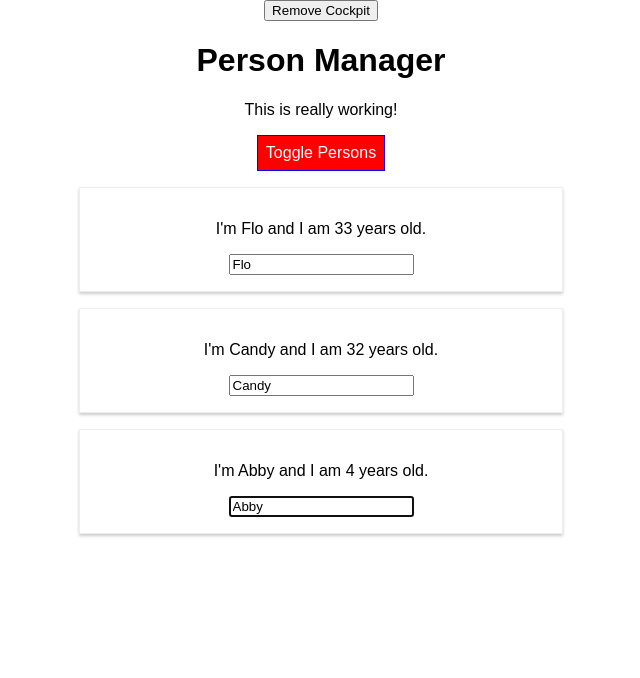
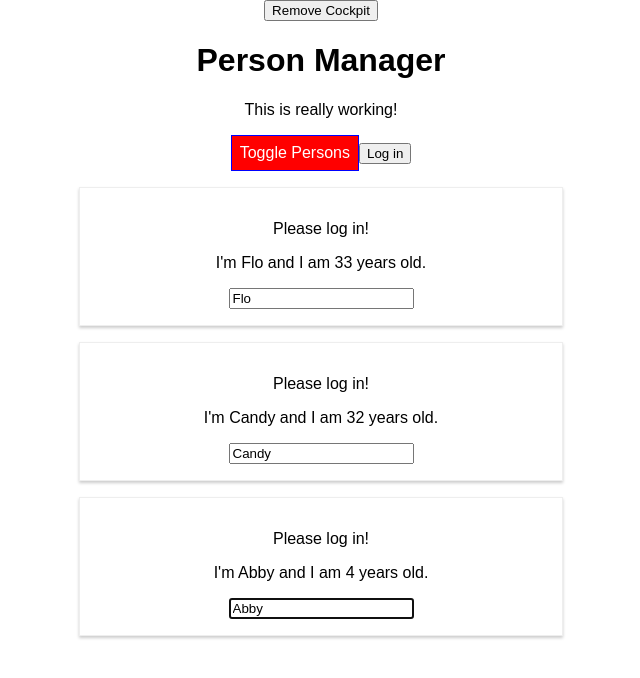
Before and after one commit to florianbar/react-complete-guide, a React app: page / in a window 1280 px wide. Shown: the top 678 px of the page, without its empty margins (319-959 px from the left). Built offline with nearby package versions, Linux system fonts and the light colour scheme.

Commit message:
Added prop chain as example (to be removed)

```diff
--- a/src/components/Cockpit/Cockpit.js
+++ b/src/components/Cockpit/Cockpit.js
@@ -47,6 +47,7 @@
                 onClick={props.clicked}>
                 Toggle Persons
             </button>
+            <button onClick={props.login}>Log in</button>
         </div>
     );
 };
--- a/src/components/Persons/Person/Person.js
+++ b/src/components/Persons/Person/Person.js
@@ -19,6 +19,7 @@
         console.log("[Person.js] rendering...");
 
         return <Fragment>
+            {this.props.isAuth ? <p>Authenticaed!</p> : <p>Please log in!</p>}
             <p onClick={this.props.myClick}>
                 I'm {this.props.name} and I am {this.props.age} years old.
             </p>
--- a/src/components/Persons/Persons.js
+++ b/src/components/Persons/Persons.js
@@ -50,7 +50,8 @@
                 myClick={() => this.props.clicked(index)}
                 name={person.name}
                 age={person.age}
-                changeName={(event) => this.props.changed(event, person.id)} />
+                changeName={(event) => this.props.changed(event, person.id)}
+                isAuth={this.props.isAuthenticated} />
         });
 
         return persons;
--- a/src/containers/App.js
+++ b/src/containers/App.js
@@ -16,7 +16,8 @@
     otherState: "Some other value",
     showPersons: false,
     showCockpit: true,
-    changeCounter: 0
+    changeCounter: 0,
+    authenticated: false
   }
 
   shouldComponentUpdate(nextProps, nextState) {
@@ -61,6 +62,10 @@
     });
   }
 
+  loginHandler = () => {
+    this.setState({authenticated: true});
+  };
+
   render() {
     let persons = null;
 
@@ -68,7 +73,8 @@
       persons = <Persons
         persons={this.state.persons}
         clicked={this.deletePersonHandler}
-        changed={this.nameChangedHandler} />;
+        changed={this.nameChangedHandler}
+        isAuthenticated={this.state.authenticated} />;
     }
 
     return (
@@ -78,7 +84,8 @@
           title={this.props.appTitle}
           personsLength={this.state.persons.length}
           showPersons={this.state.showPersons}
-          clicked={this.togglePersonsHandler} /> : null
+          clicked={this.togglePersonsHandler}
+          login={this.loginHandler} /> : null
         }
         {persons}
       </Aux>
```
